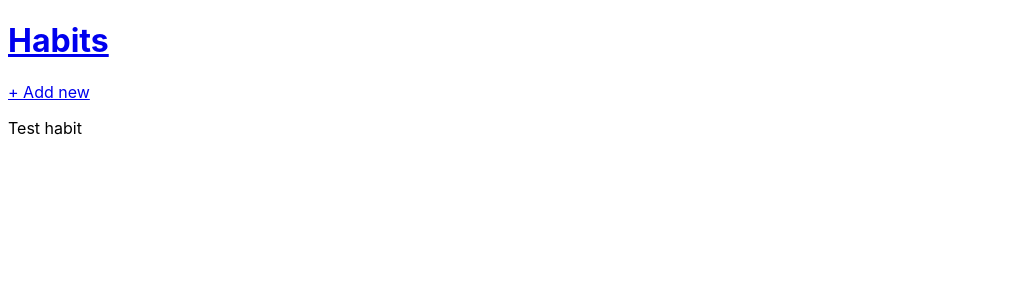
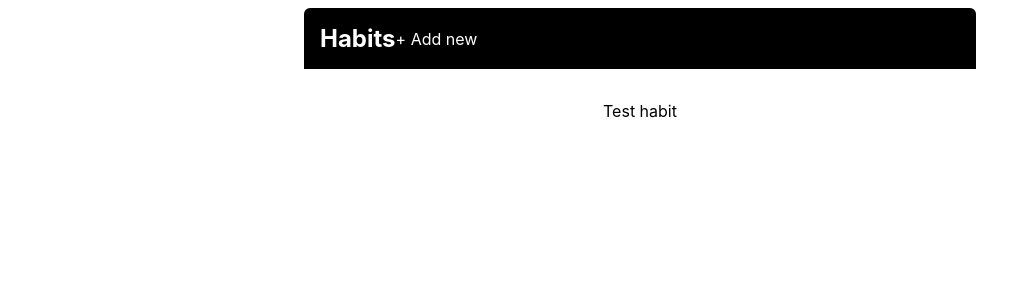
Before and after one commit to zezs/Habbit-Tracker, a Flask app: page / in a window 1280 px wide. Shown: the top 300 px of the page, without its empty margins (0-1031 px from the left). Run offline with Flask 3, Linux system fonts and the light colour scheme.

Commit message:
Styling habit tracker

```diff
--- a/static/css/main.css
+++ b/static/css/main.css
@@ -1,10 +1,69 @@
-*,
+*
 *::after,
 *::before {
     box-sizing: inherit;
 }
 
-body{
+body {
     box-sizing: border-box;
-    font-family: "Inter", sans-serif ;
+    font-family: "Inter", sans-serif;
 }
+
+.header, .main{
+    text-align: center;
+    max-width: 40rem;
+    margin: 0 auto;
+    padding: 1rem;
+}
+
+.header{
+    display: flex;
+    background: black;
+    color: white;
+    justify-content:  sapce-between;
+    align-items: center;
+    border-radius: 6px 6px 0px 0px;
+}
+
+.header__link{
+    text-decoration: none;
+    color: inherit;
+    transition: color 0.1s ease-in-out;
+}
+
+
+.header__link:hover{
+    color: #f9dba0;
+}
+
+.header__logo{
+    margin: 0;
+    font-size: 1.5rem;
+}
+
+.fomr{
+    display: flex;
+    flex-direction: column;
+    font-size: 1.1rem;
+}
+
+.form__input{
+    padding: 1rem;
+    font-family: inherit;
+    font-size: inherit;
+    resize: none;
+    border: 3px solid black;
+    border-radius: 6px;
+    background-color: white;
+    margin-bottom: 1rem;
+}
+
+.fomr__button{
+    font-size: inherit;
+    background-color: #f9dba0;
+    cursor: pointer;
+    border-radius: 6px;
+    border: none;
+    padding: 0.5rem 2.5rem;
+    align-self: flex-end;
+}
```
